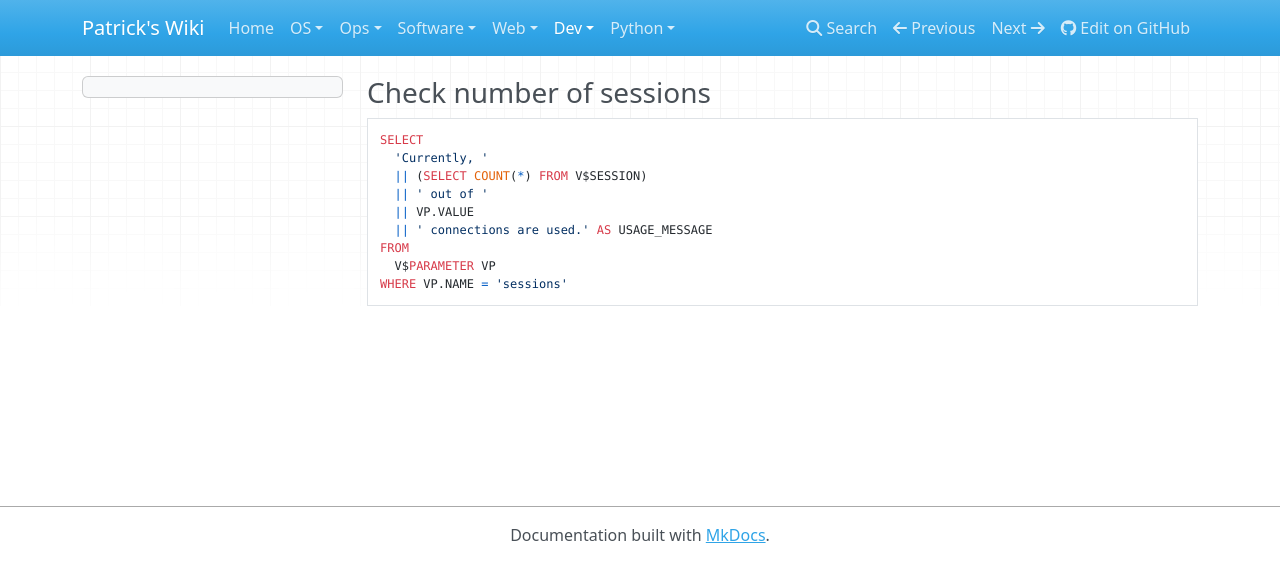
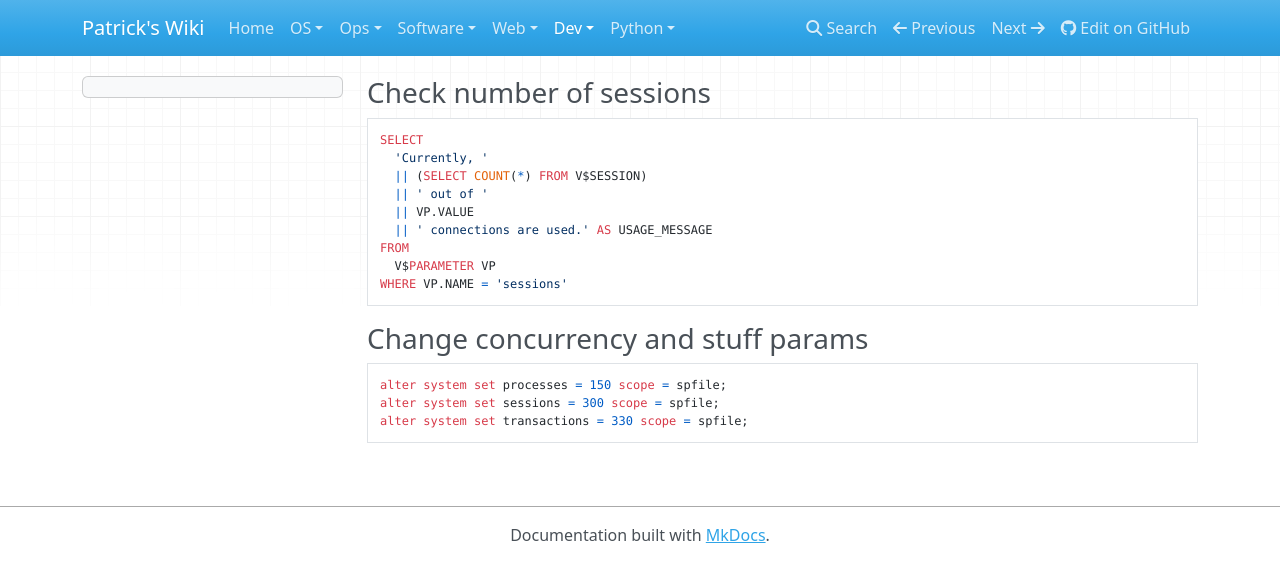
Before and after one commit to patsancu/wiki, an MkDocs documentation site: the page built from docs/dev/DB/Oracle/Admin.md, in a window 1280 px wide. Shown: the top 582 px of the page. Built offline with MkDocs 1.6.1, drawn with Linux system fonts in a browser that asks for light colours; nearby versions of some CDN libraries.

Commit message:
oracle sql: change concurrency and stuff

````diff
--- a/docs/dev/DB/Oracle/Admin.md
+++ b/docs/dev/DB/Oracle/Admin.md
@@ -10,3 +10,11 @@ FROM
   V$PARAMETER VP
 WHERE VP.NAME = 'sessions'
 ```
+
+
+### Change concurrency and stuff params
+```
+alter system set processes = 150 scope = spfile;
+alter system set sessions = 300 scope = spfile;
+alter system set transactions = 330 scope = spfile;
+```
````
